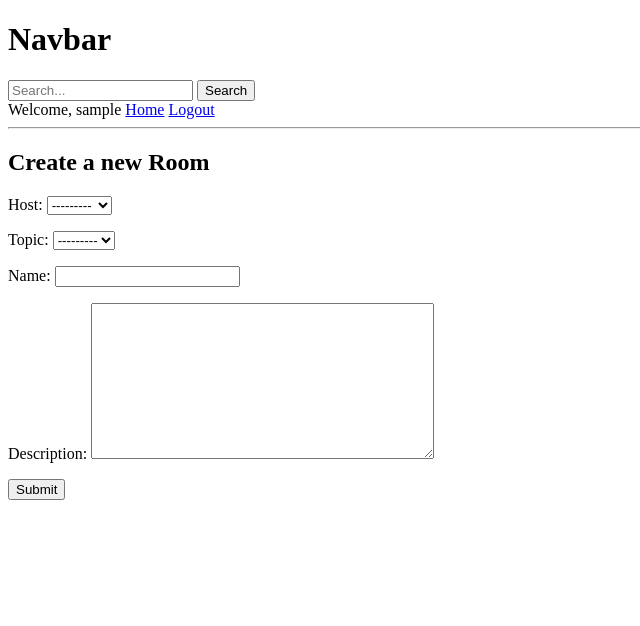
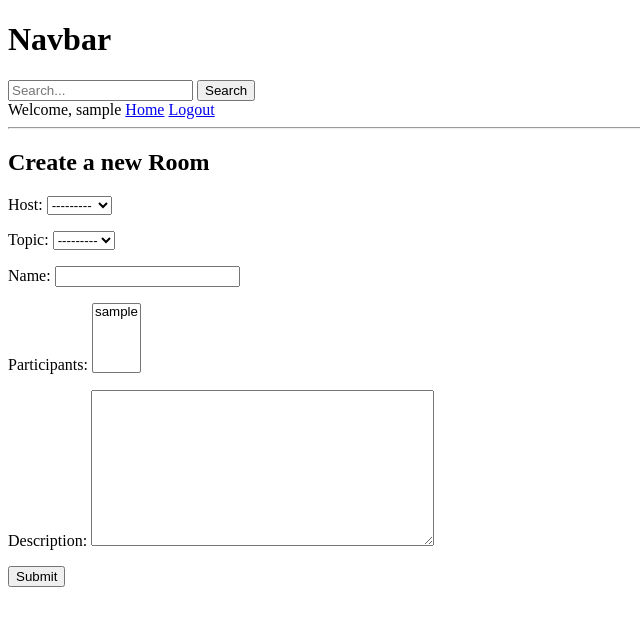
Before and after one commit to parthu05/CoLearner, a Django app: page /create_room/ in a window 1280 px wide. Shown: the top 626 px of the page, without its empty margins (0-640 px from the left). Run offline with Django 5.2, Linux system fonts and the light colour scheme; the visitor is signed in with stand-in values (Sample User, id 1); data comes from the database, SQL or seed files in the repository; data that the repository does not hold is empty.

Commit message:
added the participants field

```diff
--- a/base/models.py
+++ b/base/models.py
@@ -13,6 +13,7 @@ class Room (models.Model):
     host = models.ForeignKey(User, on_delete=models.SET_NULL, null=True)
     topic = models.ForeignKey(Topic,on_delete=models.SET_NULL, null=True)
     name = models.CharField(max_length=200)
+    participants = models.ManyToManyField(User,related_name='participants',blank=True)
     description = models.TextField(null=True, blank=True)
     created = models.DateTimeField(auto_now_add=True)
     updated = models.DateTimeField(auto_now = True)
--- a/base/views.py
+++ b/base/views.py
@@ -25,14 +25,17 @@ def home(req):
 def room(req,pk):
     room = Room.objects.get(id=pk)
     room_messages = room.message_set.all().order_by('created')
+    participants = room.participants.all()
     if req.method == 'POST':
         message = Message.objects.create(
             user = req.user,
             room = room,
             body = req.POST.get('body')
         )
+        room.participants.add(req.user)
+        print(room.participants.all())
         return redirect('room', pk=room.id)
-    context = {'room':room, 'room_messages':room_messages}
+    context = {'room':room, 'room_messages':room_messages, 'participants':participants}
     return render(req, 'room.html',context)
 
 @login_required(login_url='login')
```
Also changed, not shown: templates/room.html (+13 -1 lines), base/migrations/0005_room_participants.py (added).
